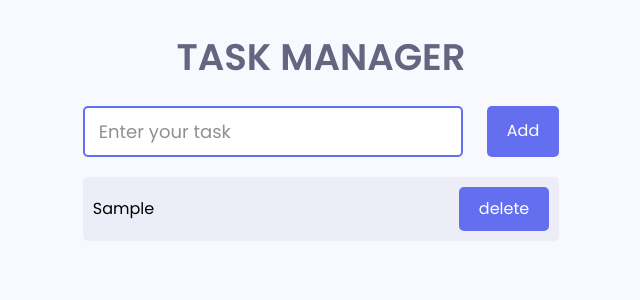
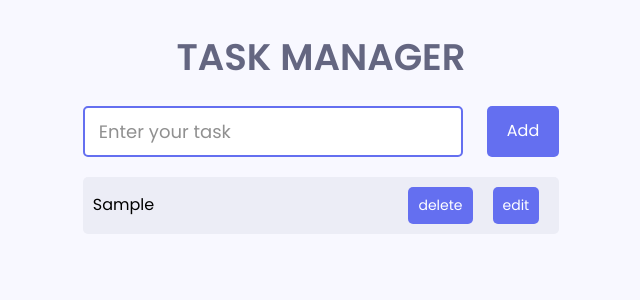
Before and after one commit to builtbysuraj/task-manager, a React (Vite) app: page / in a window 1280 px wide. Both pictures are taken after typing "Sample" into the empty fields and a click on the button "Add". Shown: the top 300 px of the page, without its empty margins (319-959 px from the left). Built offline with nearby package versions, Linux system fonts and the light colour scheme.

Commit message:
Add edit/update task feature, style buttons

```diff
--- a/index.html
+++ b/index.html
@@ -3,7 +3,7 @@
 
 <head>
   <meta charset="UTF-8" />
-  <link rel="icon shortcut" href="#">
+  <link rel="shortcut icon" href="/tasks.png" type="image/x-icon">
   <meta name="viewport" content="width=device-width, initial-scale=1.0" />
   <link rel="preconnect" href="https://fonts.googleapis.com">
   <link rel="preconnect" href="https://fonts.gstatic.com" crossorigin>
--- a/src/App.tsx
+++ b/src/App.tsx
@@ -46,6 +46,15 @@ export default function App() {
     setTasks(tasks.filter((task) => task.id !== taskId))
   }
 
+  // Update task
+  const updateTask = (taskId: number, newTaskName: string) => {
+    setTasks((prevTasks) =>
+      prevTasks.map((task) =>
+        task.id === taskId ? { ...task, taskName: newTaskName } : task
+      )
+    )
+  }
+
   return (
     <Container>
       <Global />
@@ -60,6 +69,7 @@ export default function App() {
           autoComplete="off"
           onChange={(e) => handleInput(e)}
           value={inputValue}
+          autoFocus
         />
         <Button onClick={(e) => addTask(e)} type="submit">
           Add
@@ -69,7 +79,12 @@ export default function App() {
       {/* display tasks */}
       <section>
         {tasks.map((task) => (
-          <Task key={task.id} task={task} deleteTask={deleteTask} />
+          <Task
+            key={task.id}
+            task={task}
+            deleteTask={deleteTask}
+            updateTask={updateTask}
+          />
         ))}
       </section>
     </Container>
--- a/src/components/Task.tsx
+++ b/src/components/Task.tsx
@@ -1,4 +1,7 @@
-import { Button } from "../styles/Button.style"
+import { useState } from "react"
+
+import { ButtonSecondary, ButtonWrapper } from "../styles/Button.style"
+import { Input } from "../styles/Input.style"
 import { TaskWrapper } from "../styles/Task.style"
 
 type Task = {
@@ -9,13 +12,47 @@ type Task = {
 type Props = {
   task: Task
   deleteTask: (taskId: number) => void
+  updateTask: (taskId: number, newTaskName: string) => void
 }
 
-export default function Task({ task, deleteTask }: Props) {
+export default function Task({ task, deleteTask, updateTask }: Props) {
+  const [isEditing, setIsEditing] = useState<boolean>(false)
+  const [newTaskName, setNewTaskName] = useState<string>(task.taskName)
+
+  const handleEdit = () => {
+    setIsEditing(true)
+  }
+
+  const handleSave = () => {
+    updateTask(task.id, newTaskName)
+    setIsEditing(false)
+  }
+
   return (
     <TaskWrapper>
-      <span> {task.taskName} </span>
-      <Button onClick={() => deleteTask(task.id)}>delete</Button>
+      {isEditing ? (
+        <Input
+          spellCheck="false"
+          type="text"
+          autoComplete="false"
+          autoFocus
+          value={newTaskName}
+          onChange={(e) => setNewTaskName(e.target.value)}
+        />
+      ) : (
+        <span> {task.taskName} </span>
+      )}
+      <ButtonWrapper>
+        <ButtonSecondary onClick={() => deleteTask(task.id)}>
+          delete
+        </ButtonSecondary>
+
+        {isEditing ? (
+          <ButtonSecondary onClick={handleSave}>save</ButtonSecondary>
+        ) : (
+          <ButtonSecondary onClick={handleEdit}>edit</ButtonSecondary>
+        )}
+      </ButtonWrapper>
     </TaskWrapper>
   )
 }
--- a/src/styles/Button.style.ts
+++ b/src/styles/Button.style.ts
@@ -13,3 +13,24 @@ export const Button = styled.button`
     transform: scale(0.91);
   }
 `
+
+export const ButtonSecondary = styled.button`
+  padding: 8px 10px;
+  margin: 0 1rem;
+  border-radius: 5px;
+  cursor: pointer;
+  transition: all 0.3s;
+  justify-self: flex-end;
+  border: none;
+  text-align: right;
+  background-color: #646ff0;
+  color: white;
+  font-size: 1.4rem;
+  &:active {
+    transform: scale(0.91);
+  }
+`
+
+export const ButtonWrapper = styled.section`
+  display: flex;
+`
--- a/src/styles/Main.style.ts
+++ b/src/styles/Main.style.ts
@@ -4,8 +4,6 @@ export const Container = styled.div`
   display: grid;
   place-content: center;
   margin-top: 3rem;
-  /* max-width: 48rem; */
-  /* margin: auto; */
 `
 
 export const Header = styled.h1`
```
Also changed, not shown: public/tasks.png (added).
